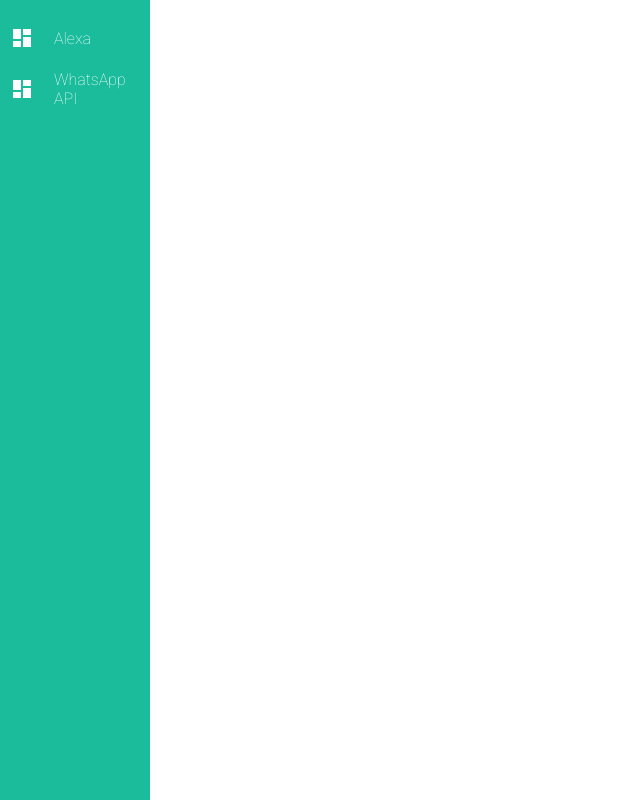
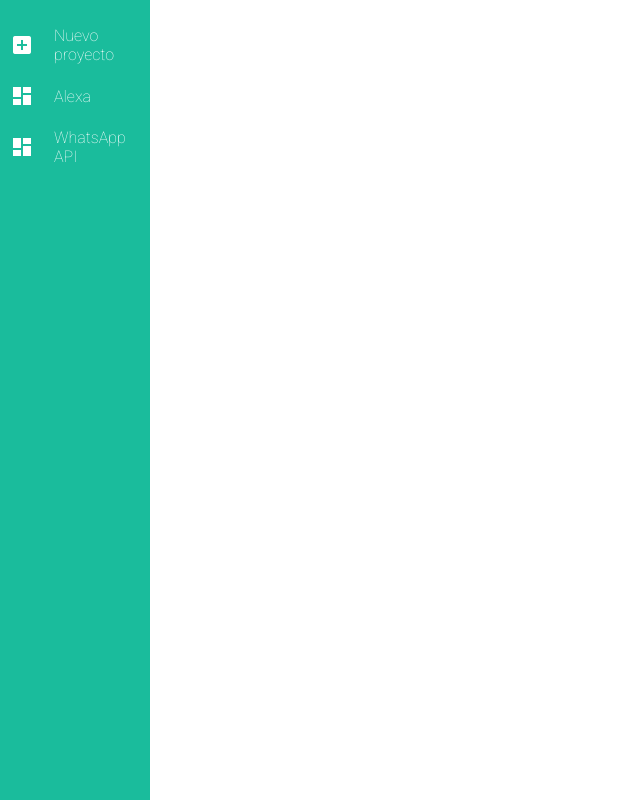
Before and after one commit to itsS4nty/GestorDeTareas, a plain HTML site: page index.html in a window 1280 px wide. Shown: the whole page, without its empty margins (0-640 px from the left). Drawn offline with Linux system fonts and the light colour scheme.

Commit message:
Update index.html

```diff
--- a/index.html
+++ b/index.html
@@ -16,6 +16,7 @@
     <aside>
         <nav>
             <ul>
+                <li><i class="material-icons">add_box</i><span>Nuevo proyecto</span></li>
                 <li><i class="material-icons">dashboard</i><span>Alexa</span></li>
                 <li><i class="material-icons">dashboard</i><span>WhatsApp API</span></li>
             </ul>
```
